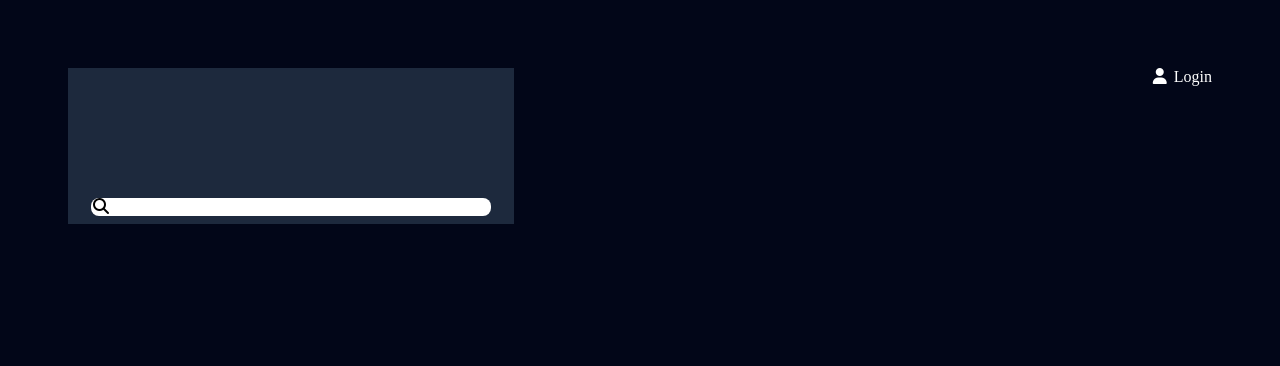
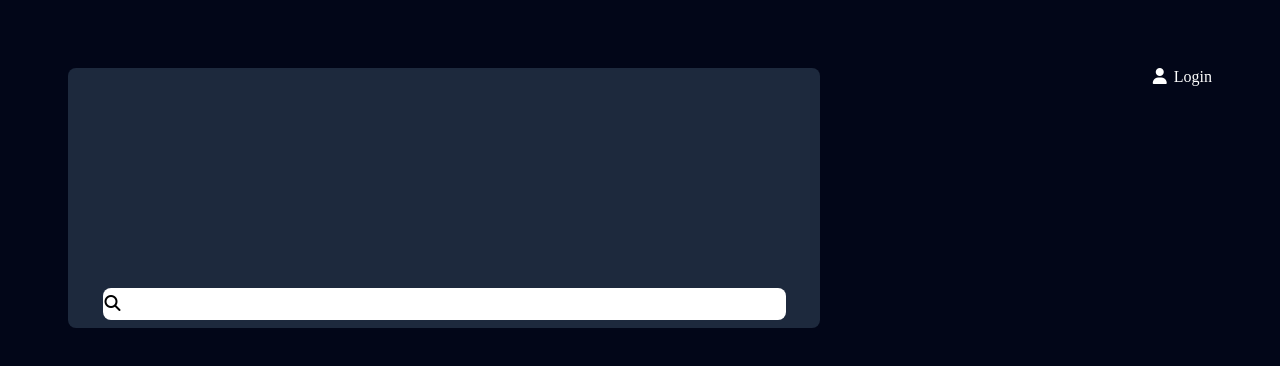
Before and after one commit to Iagozlight/POKEDEX-DEFINITIVO, a plain HTML site: page index.html in a window 1280 px wide. Drawn offline with Linux system fonts and the light colour scheme.

Commit message:
Ajustado algumas coisas

```diff
--- a/custom.css
+++ b/custom.css
@@ -14,10 +14,11 @@ header > #container {
     padding: 8px;
     display: flex;
     background-color: oklch(27.9% 0.041 260.031);
-    width: 430px;
-    height: 140px;
+    width: 736px;
+    height: 244px;
     align-items: flex-end;
     justify-content: center;
+    border-radius: 8px;
 }
 
 header > #container > .topnav {
@@ -26,7 +27,9 @@ header > #container > .topnav {
     align-items: flex-end;
     background-color: white;
     border-radius: 8px;
-    width: 400px;
+    width: 683px;
+    height: 32px;
+    align-items: center;
 }
 a {
     color: white;
```
